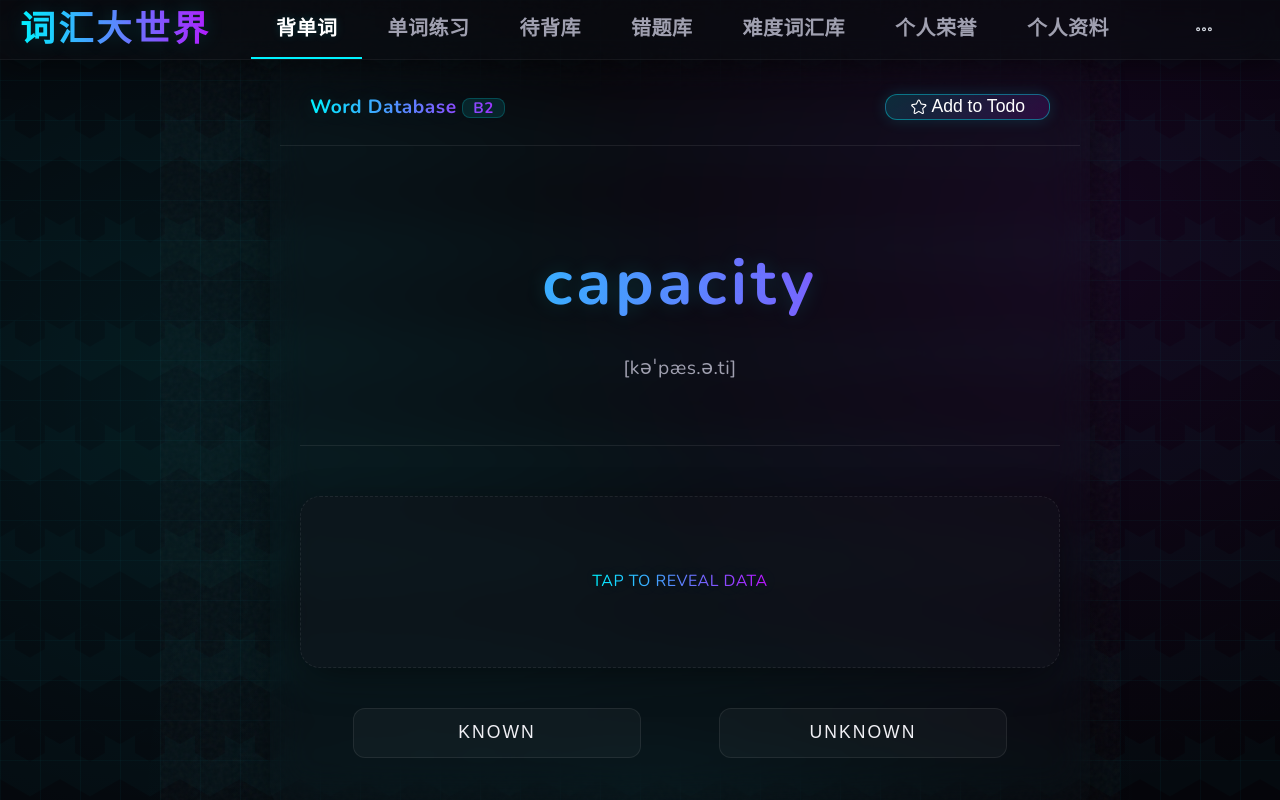
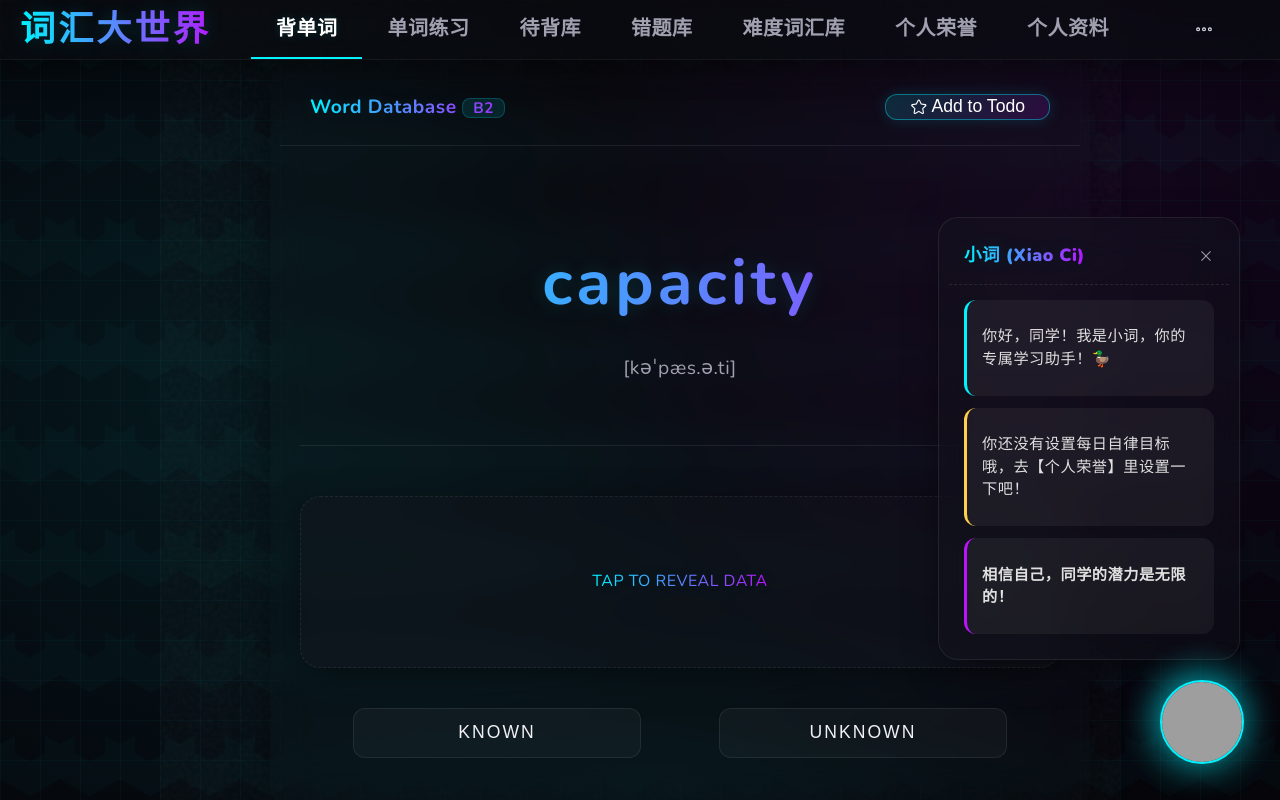
Before and after one commit to MaryJean1984/Mathdatawork, a Vue app in the folder frontend/: page /recitation in a window 1280 px wide. Built offline with nearby package versions, Linux system fonts and the light colour scheme; sample sign-in values are in the browser's storage; grey boxes are pictures that could not be loaded.

Commit message:
feat: add AI assistant Xiao Ci (cartoon laughingthrush) and update README to highlight database CRUD/SQL/Index optimizations

```diff
--- a/frontend/src/App.vue
+++ b/frontend/src/App.vue
@@ -22,12 +22,16 @@
     <main class="main-content fluid-container">
       <router-view></router-view>
     </main>
+
+    <!-- 全局 AI 助手 小词 -->
+    <AiAssistant v-if="isLoggedIn" />
   </div>
 </template>
 
 <script setup>
 import { computed } from 'vue'
 import { useRouter, useRoute } from 'vue-router'
+import AiAssistant from './components/AiAssistant.vue'
 
 const router = useRouter()
 const route = useRoute()
--- /dev/null
+++ b/frontend/src/components/AiAssistant.vue
@@ -0,0 +1,244 @@
+<template>
+  <div class="ai-assistant-wrapper" :class="{ 'is-open': isOpen }">
+    <!-- 聊天气泡 -->
+    <div class="chat-bubble glass-card" v-if="isOpen">
+      <div class="chat-header">
+        <span class="ai-name neon-text">小词 (Xiao Ci)</span>
+        <el-icon class="close-btn" @click="toggleChat"><Close /></el-icon>
+      </div>
+      <div class="chat-content">
+        <div class="message greeting">
+          <p>{{ greetingMessage }}</p>
+        </div>
+        <div class="message target-reminder" v-if="targetMessage">
+          <p>{{ targetMessage }}</p>
+        </div>
+        <div class="message encourage">
+          <p>{{ encourageMessage }}</p>
+        </div>
+      </div>
+    </div>
+
+    <!-- AI 形象头像 (画眉鸟) -->
+    <div class="avatar-container" @click="toggleChat">
+      <div class="avatar-glow"></div>
+      <img :src="avatarUrl" alt="小词 - 画眉鸟" class="bird-avatar" />
+    </div>
+  </div>
+</template>
+
+<script setup>
+import { ref, computed, onMounted, onUnmounted } from 'vue'
+import { Close } from '@element-plus/icons-vue'
+
+const isOpen = ref(false)
+
+// 使用 Trae 文档要求的图片生成规则生成卡通画眉鸟
+const avatarUrl = ref('https://coresg-normal.trae.ai/api/ide/v1/text_to_image?prompt=cute%20cartoon%20laughingthrush%20bird%20vector%20art%20avatar%20cyberpunk%20style&image_size=square')
+
+// 获取用户信息和学习进度
+const getNickname = () => {
+  const profile = JSON.parse(localStorage.getItem('userProfile') || '{}')
+  return profile.nickname || '同学'
+}
+
+const getStudyProgress = () => {
+  const target = parseInt(localStorage.getItem('dailyTarget') || '0')
+  const progress = JSON.parse(localStorage.getItem('studyProgress') || '{}')
+  const today = new Date().toDateString()
+  let wordsToday = 0
+  if (progress.lastDate === today) {
+    wordsToday = progress.wordsToday || 0
+  }
+  return { target, wordsToday }
+}
+
+const toggleChat = () => {
+  isOpen.value = !isOpen.value
+}
+
+// 动态生成消息
+const greetingMessage = computed(() => {
+  return `你好，${getNickname()}！我是小词，你的专属学习助手！🦆`
+})
+
+const targetMessage = computed(() => {
+  const { target, wordsToday } = getStudyProgress()
+  if (target > 0) {
+    if (wordsToday >= target) {
+      return `今日自律目标 ${target} 词已达成！你太棒了！🎉`
+    } else {
+      return `今天还要背 ${target - wordsToday} 个单词才能完成自律目标哦，冲鸭！🚀`
+    }
+  }
+  return '你还没有设置每日自律目标哦，去【个人荣誉】里设置一下吧！'
+})
+
+const encourageMessage = computed(() => {
+  const messages = [
+    `加油，${getNickname()}！你一定能行！`,
+    `每一个背下的单词，都是通往星辰大海的阶梯！`,
+    `${getNickname()}太棒啦！每一步努力都算数！`,
+    `相信自己，${getNickname()}的潜力是无限的！`
+  ]
+  // 这里用一个简单的随机，也可以固定
+  return messages[Math.floor(Math.random() * messages.length)]
+})
+
+// 监听 localstorage 变化以更新昵称 (可选)
+const handleStorageChange = () => {
+  // 强制刷新计算属性，这里 Vue 响应式无法直接监听 localStorage
+  // 实际项目中可使用 Pinia/Vuex，这里使用简易强制刷新
+}
+
+onMounted(() => {
+  window.addEventListener('storage', handleStorageChange)
+  // 首次进入默认打开打招呼
+  setTimeout(() => {
+    isOpen.value = true
+  }, 1000)
+})
+
+onUnmounted(() => {
+  window.removeEventListener('storage', handleStorageChange)
+})
+
+</script>
+
+<style scoped>
+.ai-assistant-wrapper {
+  position: fixed;
+  bottom: 40px;
+  right: 40px;
+  z-index: 9999;
+  display: flex;
+  flex-direction: column;
+  align-items: flex-end;
+}
+
+.chat-bubble {
+  width: 280px;
+  margin-bottom: 20px;
+  border-radius: 16px;
+  border: 1px solid rgba(0, 243, 255, 0.3);
+  box-shadow: 0 10px 30px rgba(0, 0, 0, 0.5), 0 0 20px rgba(0, 243, 255, 0.15);
+  background: rgba(10, 15, 25, 0.85);
+  backdrop-filter: blur(15px);
+  transform-origin: bottom right;
+  animation: popIn 0.4s cubic-bezier(0.175, 0.885, 0.32, 1.275) forwards;
+}
+
+.chat-header {
+  display: flex;
+  justify-content: space-between;
+  align-items: center;
+  padding: 12px 15px;
+  border-bottom: 1px dashed rgba(255, 255, 255, 0.1);
+}
+
+.ai-name {
+  font-weight: 800;
+  font-size: 1.1rem;
+  color: #00f3ff;
+}
+
+.close-btn {
+  cursor: pointer;
+  color: var(--text-secondary);
+  transition: all 0.3s ease;
+}
+
+.close-btn:hover {
+  color: #ff4d4f;
+  transform: rotate(90deg);
+}
+
+.chat-content {
+  padding: 15px;
+  display: flex;
+  flex-direction: column;
+  gap: 12px;
+}
+
+.message {
+  background: rgba(255, 255, 255, 0.05);
+  padding: 10px 15px;
+  border-radius: 12px;
+  font-size: 0.95rem;
+  line-height: 1.5;
+  color: #e0e0e0;
+  border-left: 3px solid transparent;
+}
+
+.greeting {
+  border-left-color: #00f3ff;
+}
+
+.target-reminder {
+  border-left-color: #ffd04b;
+}
+
+.encourage {
+  border-left-color: #bc13fe;
+  font-weight: bold;
+}
+
+.avatar-container {
+  position: relative;
+  width: 80px;
+  height: 80px;
+  cursor: pointer;
+  border-radius: 50%;
+  transition: all 0.3s ease;
+}
+
+.avatar-container:hover {
+  transform: scale(1.1);
+}
+
+.bird-avatar {
+  width: 100%;
+  height: 100%;
+  border-radius: 50%;
+  object-fit: cover;
+  border: 2px solid #00f3ff;
+  position: relative;
+  z-index: 2;
+}
+
+.avatar-glow {
+  position: absolute;
+  top: 0;
+  left: 0;
+  width: 100%;
+  height: 100%;
+  border-radius: 50%;
+  background: #00f3ff;
+  filter: blur(15px);
+  opacity: 0.5;
+  z-index: 1;
+  animation: pulse 2s infinite alternate;
+}
+
+@keyframes popIn {
+  from {
+    opacity: 0;
+    transform: scale(0.8) translateY(20px);
+  }
+  to {
+    opacity: 1;
+    transform: scale(1) translateY(0);
+  }
+}
+
+@keyframes pulse {
+  0% {
+    transform: scale(1);
+    opacity: 0.4;
+  }
+  100% {
+    transform: scale(1.2);
+    opacity: 0.7;
+  }
+}
+</style>
```
Also changed, not shown: 1 other file (tests, documents, lock files or other folders).
